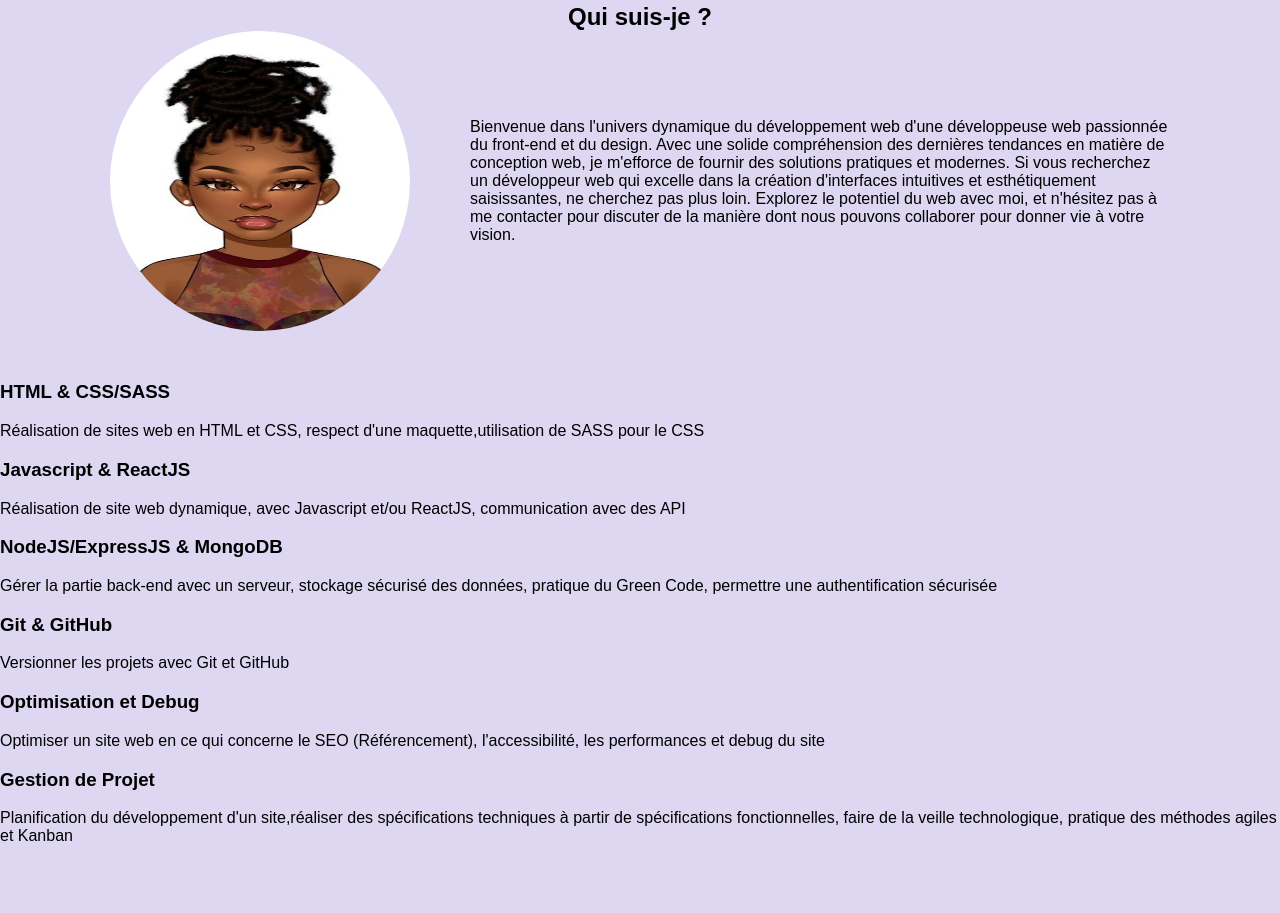
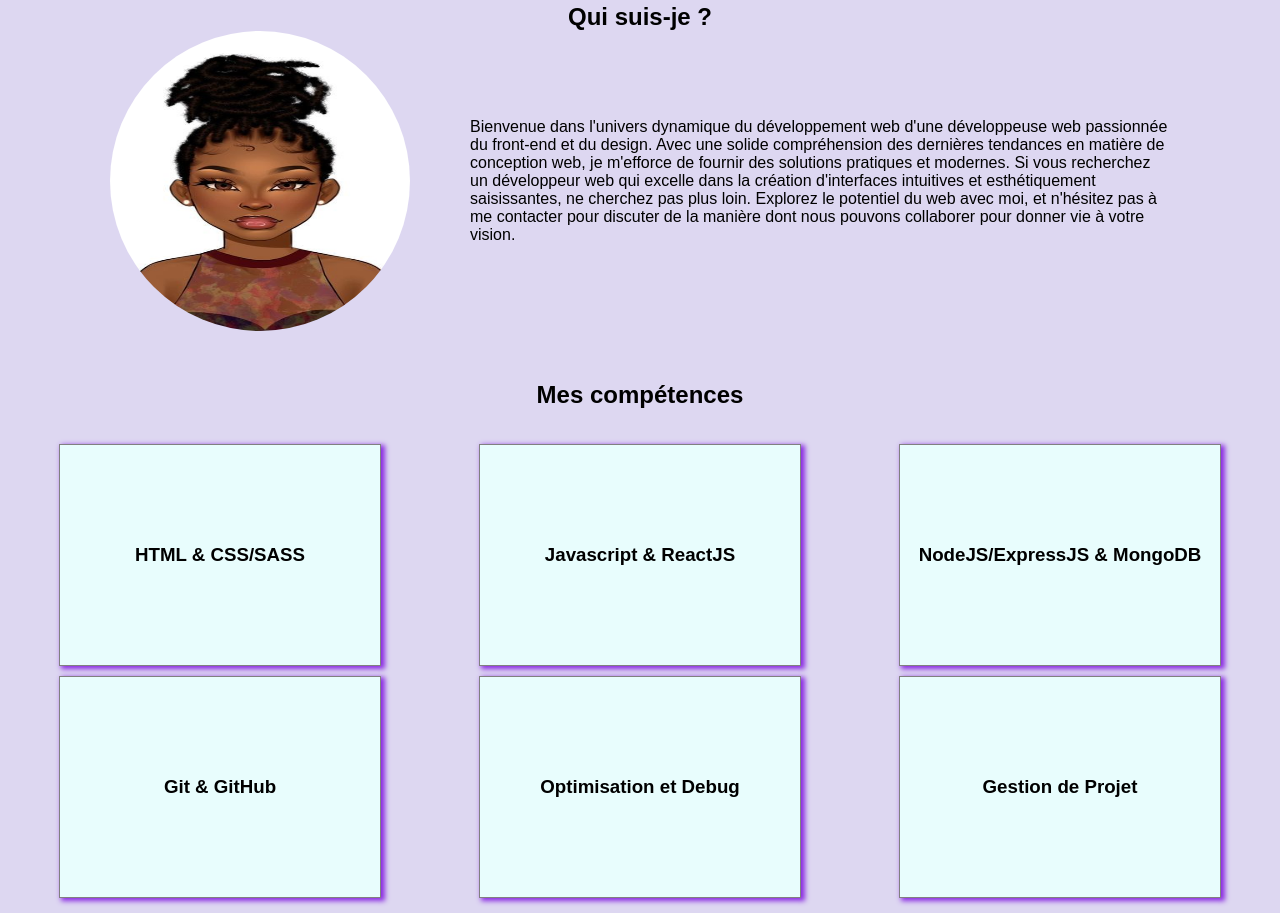
Before and after one commit to Darlene-Moundounga/Portfolio, a React app in the folder frontend/: page / in a window 1280 px wide. Shown: the part 492-1405 px from the top of the page. Before the commit the page ends 1353 px from the top, so only its background shows below. Built offline with nearby package versions, Linux system fonts and the light colour scheme.

Commit message:
Add scss of skills Section

```diff
--- a/frontend/src/Pages/Home.jsx
+++ b/frontend/src/Pages/Home.jsx
@@ -8,7 +8,9 @@ function Home (){
         <div>
             <PagePresentation/>
             <About/>
-            <div>
+            <div className='skillsSection'>
+                <h2>Mes compétences</h2>
+                <div className="skillsCards">
                     {dataSkills.map((skill) =>
                         <Skills
                         key={skill.id}
@@ -17,6 +19,7 @@ function Home (){
                     )}
                 </div>
             </div>
+        </div>
     )
 }
 
--- a/frontend/src/index.scss
+++ b/frontend/src/index.scss
@@ -4,6 +4,7 @@
 }
 
 $primary-color:#DDD7F1;
+$secondary-color: #E8FDFD;
 
 
 body {
@@ -66,7 +67,7 @@ body {
     align-items: center;
       p{
         font-size: 40px;
-        color: #F2F3F3;
+        color: $secondary-color;
         margin: 0;
       }
       img{
@@ -113,3 +114,41 @@ body {
       }
     }
   }
+
+
+.skillsSection{
+  h2{
+    margin-bottom: 35px;
+    display: flex;
+    justify-content: center;
+  }
+  .skillsCards{
+    display: grid;
+    grid-template-columns: 1fr 1fr 1fr;
+    justify-items: center;
+    margin: 15px;
+    gap: 10px;
+    .skillCard{
+      display: flex;
+      flex-direction: column;
+      width: 300px;
+      border: 1px solid gray;
+      height: 200px;
+      padding: 10px;
+      align-items: center;
+      background-color: $secondary-color;
+      justify-content: center;
+      cursor: pointer;
+      box-shadow: blueviolet 3px 2px 5px 1px,;
+      p{
+        display: none;;
+      }
+    }
+
+    .skillCard:hover{
+      p{
+        display: block;
+      }
+    }
+  }
+}
```
Also changed, not shown: frontend/src/index.css, 1 other file. Lines whose indentation alone changed are shown as unchanged.
